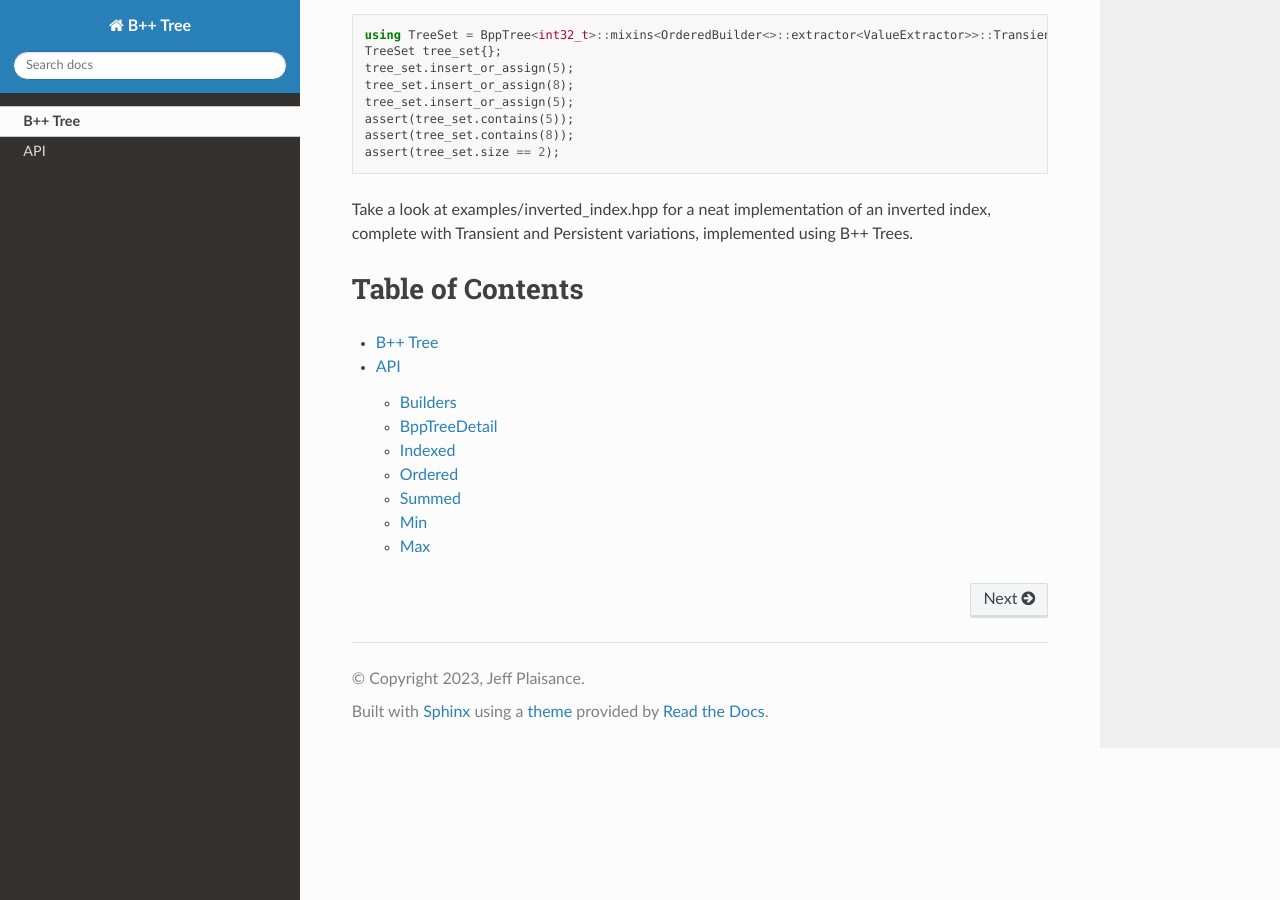
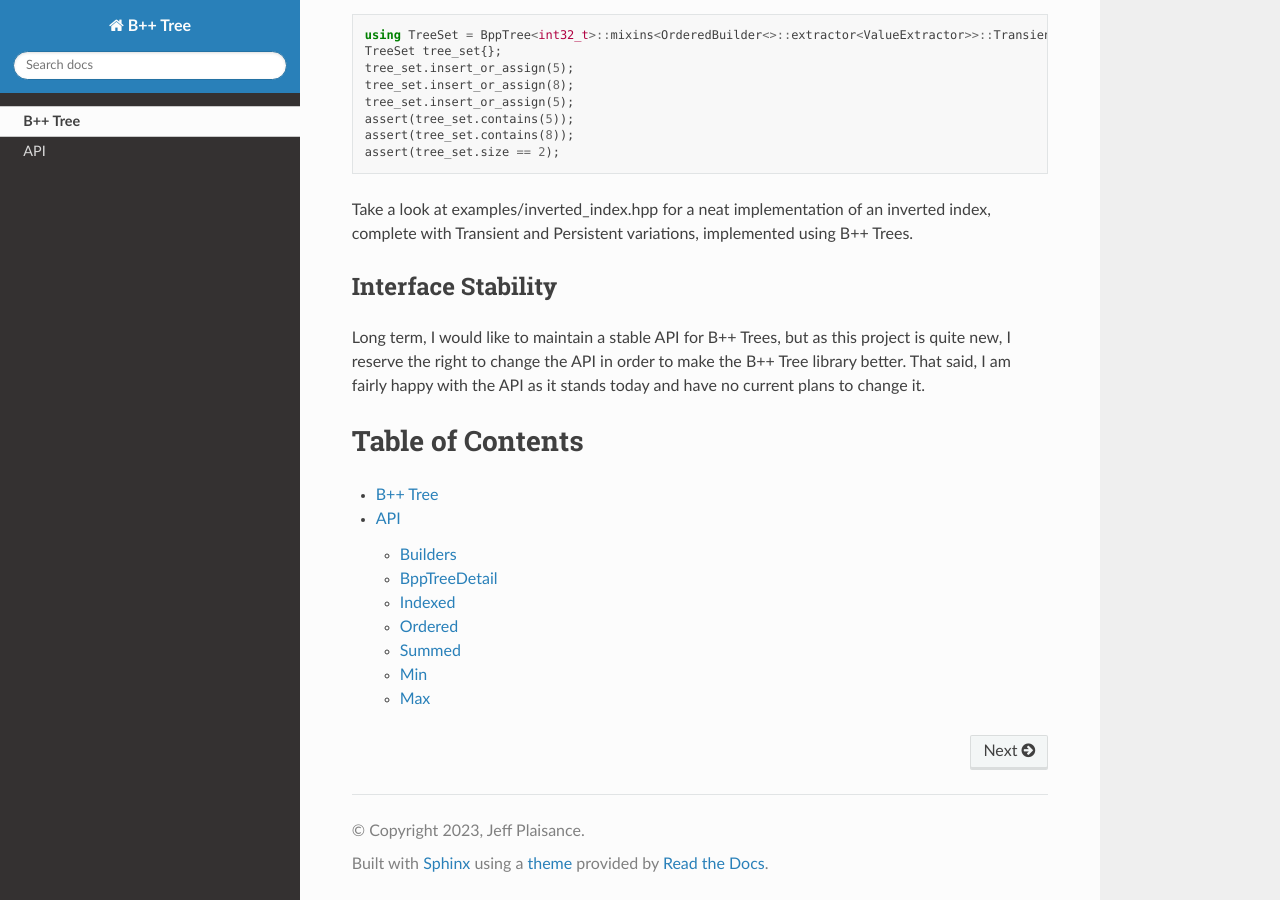
Before and after one commit to jeffplaisance/BppTree, a Sphinx documentation site: the page built from docs/index.rst, in a window 1280 px wide and 900 px high, scrolled down 4484 px. Built offline with Sphinx 7.4.7 and the Read the Docs theme 2.0.0, drawn with Linux system fonts in a browser that asks for light colours.

Commit message:
added a section on interface stability to the docs

```diff
--- a/docs/index.rst
+++ b/docs/index.rst
@@ -216,6 +216,13 @@ Here is how to make a B++ Tree that can be used like a ``std::set``
 Take a look at examples/inverted_index.hpp for a neat implementation of an inverted index, complete with Transient and
 Persistent variations, implemented using B++ Trees.
 
+Interface Stability
+-------------------
+
+Long term, I would like to maintain a stable API for B++ Trees, but as this project is quite new, I reserve the
+right to change the API in order to make the B++ Tree library better. That said, I am fairly happy with the API as it
+stands today and have no current plans to change it.
+
 Table of Contents
 ==================
 .. toctree::
```
